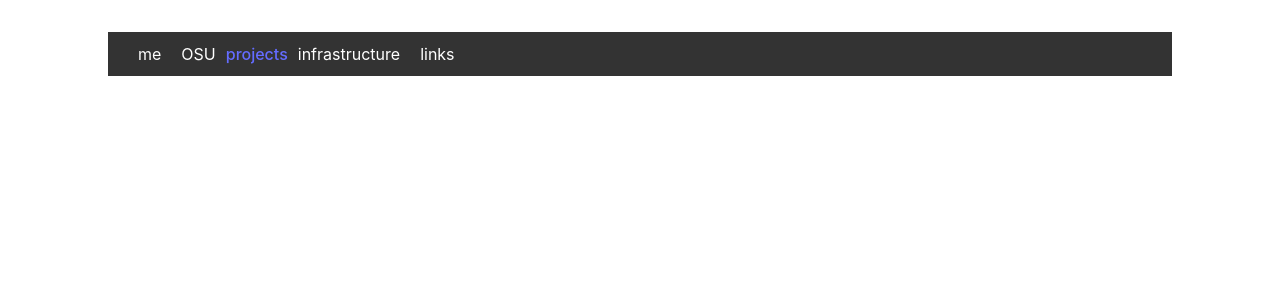
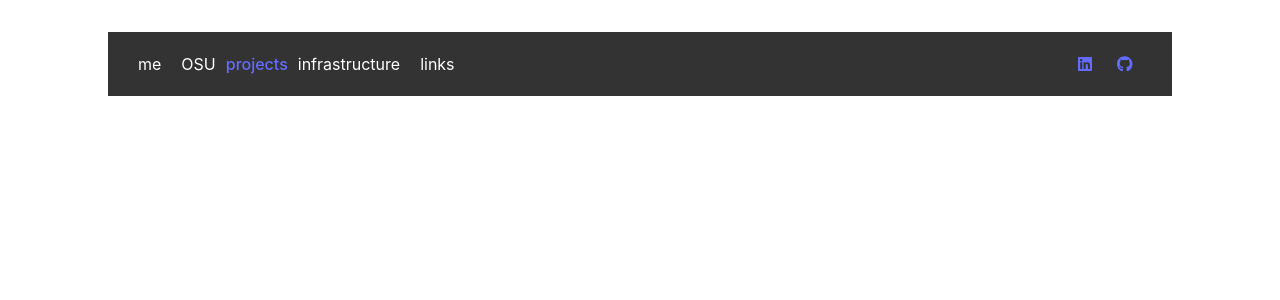
Before and after one commit to AlexHolly007/Portfolio, a React (Vite) app: page / in a window 1280 px wide. Shown: the top 300 px of the page. Built offline with nearby package versions, Linux system fonts and the light colour scheme.

Commit message:
header css complete

```diff
--- a/src/App.css
+++ b/src/App.css
@@ -54,3 +54,9 @@
   margin: 0;
   padding: 0 10px;
 }
+
+.icon_class {
+  display: flex;
+  padding: 10px 20px;
+  margin-left: auto;
+}
--- a/src/components/header_comps/header.tsx
+++ b/src/components/header_comps/header.tsx
@@ -1,6 +1,8 @@
 import React from "react";
 import Header_link from "./link";
+import Spacer from "../spacer"
 import { faGithub } from "@fortawesome/free-brands-svg-icons";
+import { faLinkedin } from '@fortawesome/free-brands-svg-icons';
 import Icon from "./icon";
 
 const Header: React.FC = () => {
@@ -13,8 +15,11 @@ const Header: React.FC = () => {
             </Header_link>
             <p>infrastructure</p>
             <p>links</p>
-
-            <Icon site_link="https://github.com/AlexHolly007" icon_img={faGithub} />
+            <div className="icon_class">
+                <Icon site_link="https://www.linkedin.com/in/alex-holly213/" icon_img={faLinkedin} />
+                <Spacer width="25px" />
+                <Icon site_link="https://github.com/AlexHolly007" icon_img={faGithub} />
+            </div>
         </div>
     )
 }
--- a/src/components/header_comps/icon.tsx
+++ b/src/components/header_comps/icon.tsx
@@ -1,13 +1,12 @@
-import React from "react";
 import { FontAwesomeIcon } from "@fortawesome/react-fontawesome";
-import { IconProp } from "@fortawesome/fontawesome-svg-core";
+import { IconDefinition } from "@fortawesome/fontawesome-svg-core";
 
-interface IconTypes{
-    icon_img: IconProp;
+interface IconTypes {
+    icon_img: IconDefinition;
     site_link: string;
-};
+}
 
-const Icon: React.FC<IconTypes> = (icon_img, site_link) => {
+const Icon: React.FC<IconTypes>= ({icon_img, site_link}) => {
     return (
         <a href={site_link} target="_blank" rel="noopener noreferrer">
             <FontAwesomeIcon icon={icon_img} />
```
